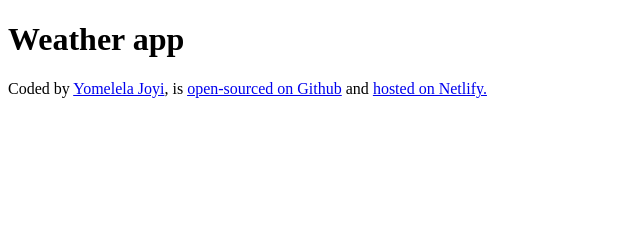
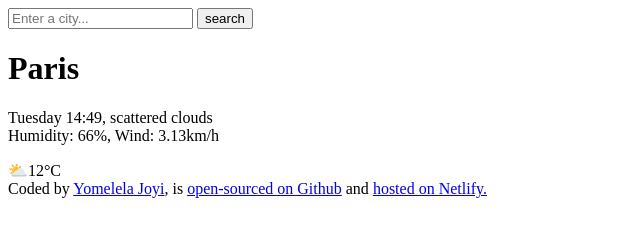
Before and after one commit to Yomelela/weather-app, a plain HTML site: page index.html in a window 1280 px wide. Shown: the whole page, without its empty margins (0-640 px from the left). Drawn offline with Linux system fonts and the light colour scheme.

Commit message:
Added the HTML to the project

```diff
--- a/index.html
+++ b/index.html
@@ -6,7 +6,23 @@
     <title>Weather App</title>
   </head>
   <body>
-    <h1>Weather app</h1>
+    <header>
+      <form>
+        <input type="search" placeholder="Enter a city..." required />
+        <input type="submit" value="search" />
+      </form>
+    </header>
+    <main>
+      <div>
+        <h1>Paris</h1>
+        <p>
+          Tuesday 14:49, scattered clouds
+          <br />
+          Humidity: 66%, Wind: 3.13km/h
+        </p>
+      </div>
+      <div>⛅12°C</div>
+    </main>
     <footer>
       Coded by
       <a href="https://github.com/Yomelela" target="_blank">Yomelela Joyi</a>,
```
